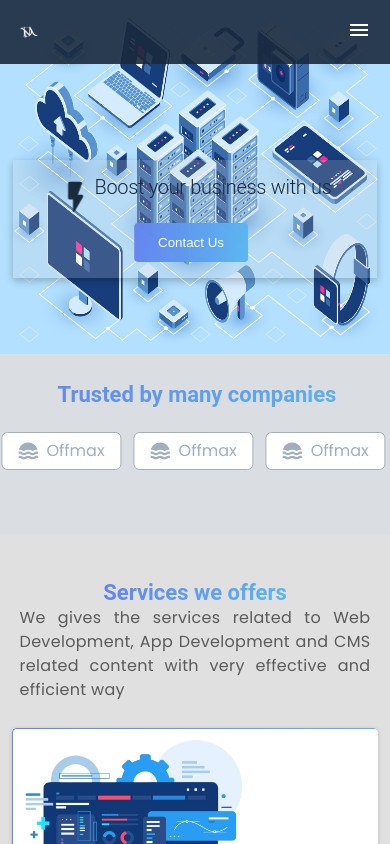
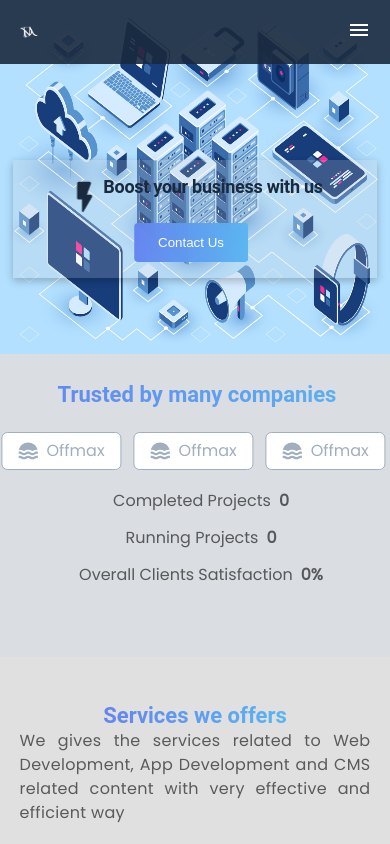
Before and after one commit to himanshujain-044/portfolio, a React (Create React App) app: page / in a window 390 px wide. Shown: the top 844 px of the page. Built offline with nearby package versions, Linux system fonts and the light colour scheme.

Commit message:
fix: css issues

```diff
--- a/src/pages/LandingPage/LandingView/LandingView.scss
+++ b/src/pages/LandingPage/LandingView/LandingView.scss
@@ -99,6 +99,12 @@
       h4 {
         display: none;
       }
+      div {
+        h1 {
+          font-weight: 600;
+          font-size: 18px;
+        }
+      }
       &--boost-icon {
         svg {
           font-size: 36px;
--- a/src/pages/LandingPage/WorkedCompany/WorkedCompany.jsx
+++ b/src/pages/LandingPage/WorkedCompany/WorkedCompany.jsx
@@ -54,6 +54,13 @@ const WorkedCompany = () => {
           ))}
         </div>
       </div>
+      {!startCount && (
+        <div className="wc-container__counters">
+          <Counter title="Completed Projects" number={0} />
+          <Counter title="Running Projects" number={0} />
+          <Counter title="Overall Clients Satisfaction" number={0} suffix="%" />
+        </div>
+      )}
       {startCount && (
         <div className="wc-container__counters">
           <Counter title="Completed Projects" number={447} />
```
